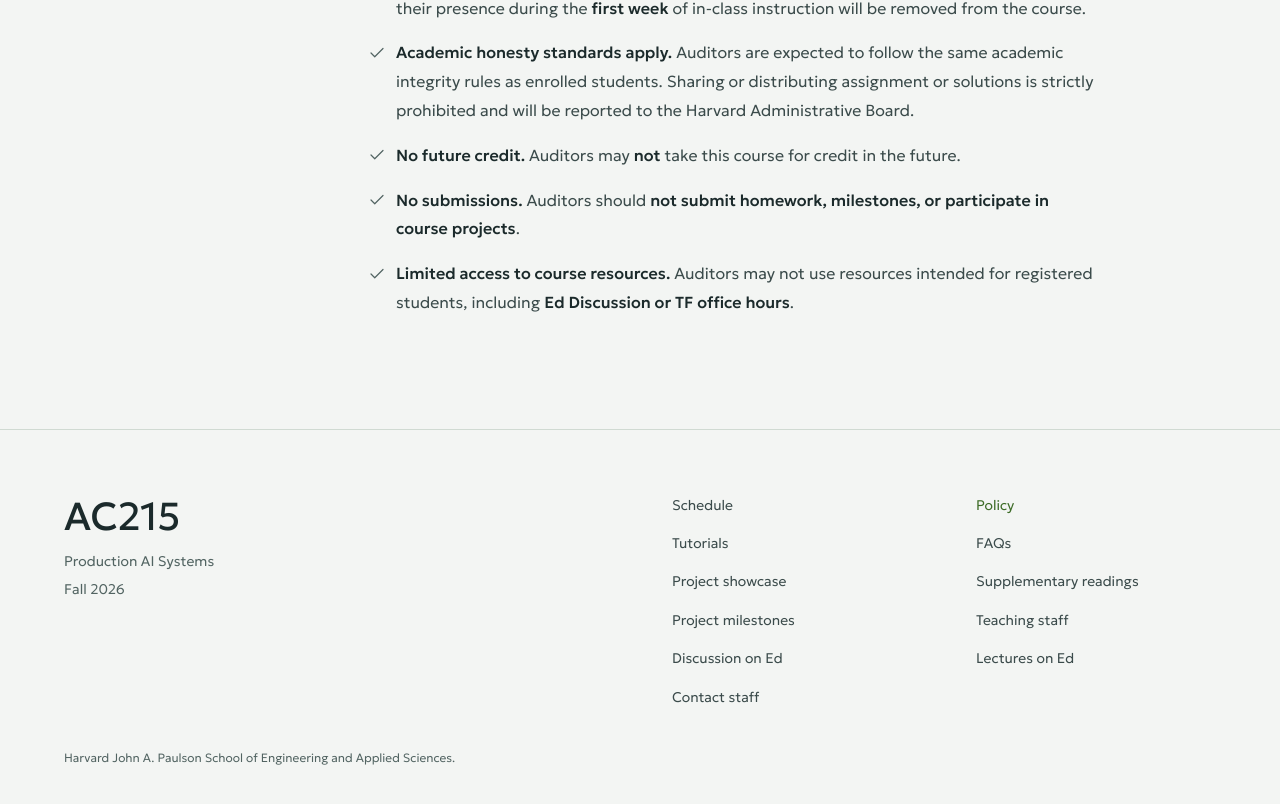
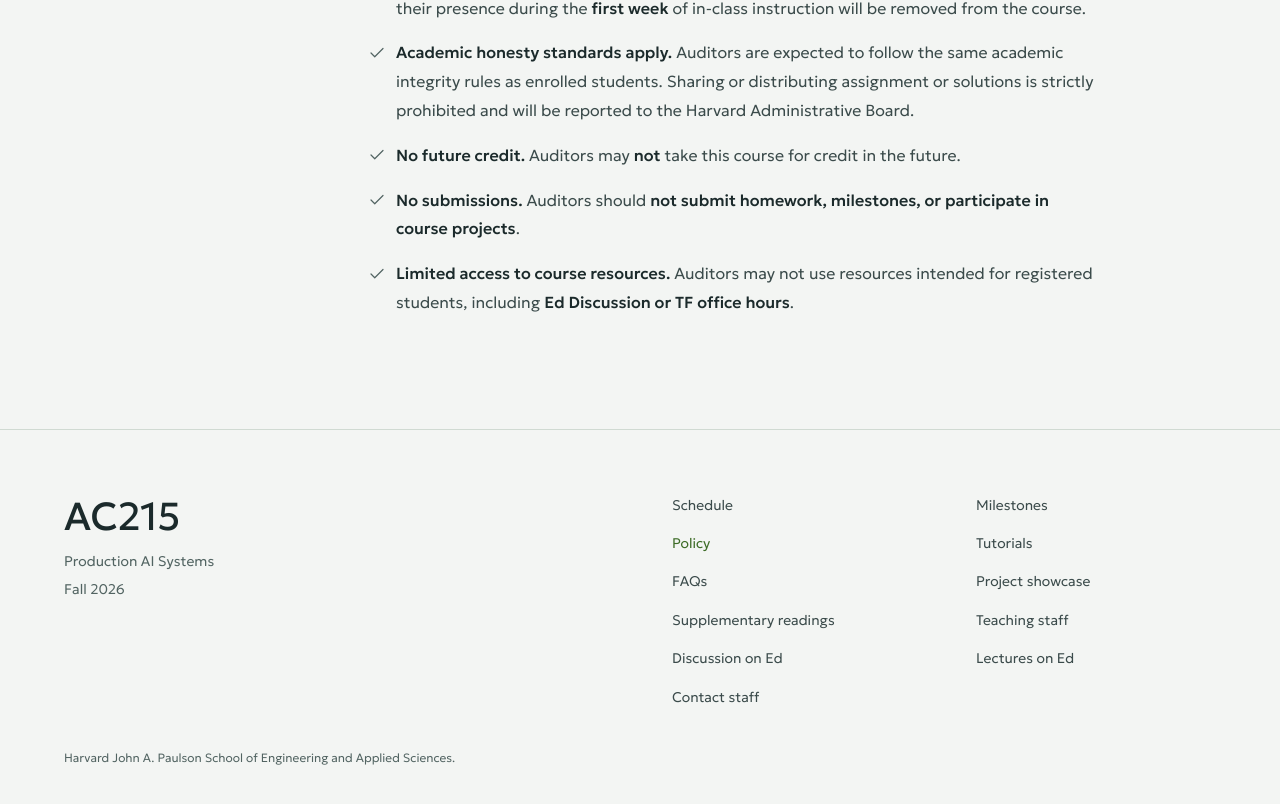
Before and after one commit to Harvard-IACS/AC215-new-site, a React (Vite) app in the folder frontend/: page /policy.html in a window 1280 px wide. Shown: the part 6514-7318 px from the top of the page. Built offline with nearby package versions, Linux system fonts and the light colour scheme.

Commit message:
Give Milestones its own top-level course page

```diff
--- a/frontend/src/App.jsx
+++ b/frontend/src/App.jsx
@@ -8,8 +8,7 @@ import { homePage, pages } from './pages';
 
 const CourseGuide = import.meta.env.VITE_ENABLE_CHAT === 'true' ? CourseGuideComponent : null;
 
-const milestonesLink = { id: 'milestones', path: '/#timeline', label: 'Milestones' };
-const primaryLinks = [homePage, ...pages.flatMap(page => page.id === 'schedule' ? [page, milestonesLink] : [page])];
+const primaryLinks = [homePage, ...pages];
 
 function PageLinks({ current, primary = false, onNavigate }) {
   return (primary ? primaryLinks : pages).map(page => <a key={page.id} href={siteUrl(page.path)} aria-current={current === page.id ? 'page' : undefined} onClick={onNavigate}>{page.label}</a>);
@@ -39,7 +38,7 @@ export default function App({ Page, page }) {
     <main id="main" className={page.id === 'home' ? undefined : 'course-page'}><Page page={page} openGuide={CourseGuide ? openGuide : undefined} /></main>
     <footer className="site-footer container">
       <div className="footer-name"><a href={siteUrl('/')}>AC215</a><span>Production AI Systems</span><span>Fall 2026</span></div>
-      <nav aria-label="Course resources"><PageLinks current={page.id} /><a href={siteUrl('/readings.html')}>Supplementary readings</a><a href={siteUrl('/#timeline')}>Project milestones</a><a href={siteUrl('/#people')}>Teaching staff</a><a href={DISCUSSION_URL} target="_blank" rel="noreferrer">Discussion on Ed</a><a href={LECTURES_URL} target="_blank" rel="noreferrer">Lectures on Ed</a><a href="mailto:ac215harvard@gmail.com">Contact staff</a></nav>
+      <nav aria-label="Course resources"><PageLinks current={page.id} /><a href={siteUrl('/readings.html')}>Supplementary readings</a><a href={siteUrl('/#people')}>Teaching staff</a><a href={DISCUSSION_URL} target="_blank" rel="noreferrer">Discussion on Ed</a><a href={LECTURES_URL} target="_blank" rel="noreferrer">Lectures on Ed</a><a href="mailto:ac215harvard@gmail.com">Contact staff</a></nav>
       <p>Harvard John A. Paulson School of Engineering and Applied Sciences.</p>
     </footer>
     {CourseGuide ? <><button type="button" className="chat-launcher" aria-label="Open course chat" aria-expanded={guideOpen} aria-controls="course-chat"
--- a/frontend/src/course-pages.jsx
+++ b/frontend/src/course-pages.jsx
@@ -98,7 +98,7 @@ function SchedulePage() {
             <span aria-hidden="true">—</span><span className="sr-only">{noLecture ? 'No lecture' : 'No published topic'}</span>
           </span>
         )}</td>
-        <td className="schedule-assessments">{quiz.trim() ? <span>{quiz.trim()}</span> : null}{milestone.trim() ? <a href={siteUrl('/#timeline')}>{milestone.trim()}<ArrowUpRight aria-hidden="true" /></a> : null}</td>
+        <td className="schedule-assessments">{quiz.trim() ? <span>{quiz.trim()}</span> : null}{milestone.trim() ? <a href={siteUrl('/milestones.html')}>{milestone.trim()}<ArrowUpRight aria-hidden="true" /></a> : null}</td>
       </tr>;
     })}</tbody></table></div>
     <div className="schedule-footnote"><p>Milestones are due at 10 pm Eastern.</p><a className="text-link" href={siteUrl('/policy.html#policy-on-usage-of-publicly-available-class-material')}>Course material policy<ArrowUpRight aria-hidden="true" /></a></div>
@@ -153,7 +153,7 @@ function ShowcasePage() {
       <div className="showcase-copy">
         <h1>Project<br />showcase.</h1>
         <p>Coming soon.</p>
-        <a className="text-link" href={siteUrl('/#timeline')}>Explore the milestones<ArrowUpRight aria-hidden="true" /></a>
+        <a className="text-link" href={siteUrl('/milestones.html')}>Explore the milestones<ArrowUpRight aria-hidden="true" /></a>
       </div>
       <div className="showcase-scene">
         <svg className="showcase-filter" width="0" height="0" aria-hidden="true">
--- a/frontend/src/data/course-pages/policy.md
+++ b/frontend/src/data/course-pages/policy.md
@@ -15,14 +15,14 @@ The table below reflects how we weight **steady project progress** and **underst
 
 | Milestone                                                    | Weight |
 | ------------------------------------------------------------ | ------ |
-| [MS1](/#timeline) | 8%     |
-| [MS2](/#timeline) | 14%    |
-| [MS3](/#timeline) | 18%    |
-| [MS4](/#timeline) | 18%    |
-| [MS5](/#timeline) | 24%    |
+| [MS1](/milestones.html) | 8%     |
+| [MS2](/milestones.html) | 14%    |
+| [MS3](/milestones.html) | 18%    |
+| [MS4](/milestones.html) | 18%    |
+| [MS5](/milestones.html) | 24%    |
 | Quizzes (6 total; best 4 count)                             | 18%    |
 
-For more information about the projects and milestones, you can click the links above or visit the [project page](/#timeline).
+For more information about the projects and milestones, you can click the links above or visit the [project page](/milestones.html).
 
 ---
 
--- a/frontend/src/home-page.jsx
+++ b/frontend/src/home-page.jsx
@@ -1,10 +1,9 @@
 import { siteUrl } from './site-url';
 import { useRef } from 'react';
-import { ArrowDownRight, ExternalLink, MessageCircle } from 'lucide-react';
+import { ArrowDownRight, ArrowUpRight, ExternalLink, MessageCircle } from 'lucide-react';
 import { SECScene } from './sec-scene';
-import { MilestoneDetail } from './milestone-detail';
 import CourseInformation from './course-information';
-import { DISCUSSION_URL, LECTURES_URL, instructors, milestones, questions, staff } from './data/course';
+import { DISCUSSION_URL, LECTURES_URL, instructors, questions, staff } from './data/course';
 
 function Person({ person, instructor = false }) {
   return <article className={instructor ? 'person person-lead' : 'person'}>
@@ -48,7 +47,7 @@ export default function HomePage({ openGuide }) {
             <h2 id="project-heading">One team.<br />A complete system.</h2>
             <p className="chapter-lead">Build your own AI application from problem to production.</p>
             <p>Teams of 3 to 5 connect modeling, data, infrastructure, and a usable interface. Every member learns the whole system.</p>
-            <a className="text-link" href="#timeline">See the project milestones <ArrowDownRight aria-hidden="true" /></a>
+            <a className="text-link" href={siteUrl('/milestones.html')}>See the project milestones <ArrowUpRight aria-hidden="true" /></a>
           </section>
           <section className="course-chapter classroom-chapter" aria-labelledby="classroom">
             <h2 id="classroom">Take your seat.</h2>
@@ -64,15 +63,6 @@ export default function HomePage({ openGuide }) {
         <div className="scene-column"><div className="scene-sticky"><SECScene trackRef={trackRef} /></div></div>
       </div>
       <CourseInformation />
-      <section className="timeline-section" aria-labelledby="timeline">
-        <div className="container">
-          <div className="section-intro"><h2 id="timeline">Five milestones.<br />One working system.</h2><p>Build with feedback from the teaching team.</p></div>
-          <ol className="milestone-list">{milestones.map((item, index) => <li key={item.id}>
-            <MilestoneDetail item={item} index={index} />
-          </li>)}</ol>
-          <p className="timeline-note">Due at 10 pm Eastern.</p>
-        </div>
-      </section>
       <section className="people-section container" aria-labelledby="people">
         <div className="section-intro"><h2 id="people">Learn with<br />Pavlos and Chris.</h2><a className="text-link" href={DISCUSSION_URL} target="_blank" rel="noreferrer">Connect with the teaching team <ExternalLink aria-hidden="true" /></a></div>
         <div className="people-layout"><div className="instructor-list">{instructors.map(person => <Person key={person.name} person={person} instructor />)}</div><div className="staff-list">{staff.map(person => <Person key={person.name} person={person} />)}</div></div>
--- a/frontend/src/milestone-page.jsx
+++ b/frontend/src/milestone-page.jsx
@@ -11,7 +11,7 @@ export default function MilestonePage({ page }) {
     <header className="page-intro"><div>
       <p className="milestone-meta">{item.id} <span>Due {item.label}, 10 pm Eastern</span><span>{item.weight}% of course grade</span></p>
       <h1>{instruction.title}</h1>
-    </div><a className="text-link" href={siteUrl('/#timeline')}>All milestones<ArrowUpRight aria-hidden="true" /></a></header>
+    </div><a className="text-link" href={siteUrl('/milestones.html')}>All milestones<ArrowUpRight aria-hidden="true" /></a></header>
     <div className="document-layout">
       <nav className="page-index" aria-label="Instruction sections"><p>On this page</p>{instruction.sections.map(section => <a key={section.id} href={'#' + section.id}>{section.title}</a>)}</nav>
       <div className="document-sections">{instruction.sections.map(section => <section key={section.id} className="document-section" aria-labelledby={section.id}>
--- /dev/null
+++ b/frontend/src/milestones-page.jsx
@@ -0,0 +1,14 @@
+import { MilestoneDetail } from './milestone-detail';
+import { milestones } from './data/course';
+
+export default function MilestonesPage() {
+  return <div className="container page-content">
+    <header className="page-intro"><div>
+      <h1>Milestones.</h1>
+      <p>Project deadlines and instructions. All milestones are due at 10 pm Eastern.</p>
+    </div></header>
+    <ol className="milestone-list">{milestones.map((item, index) => <li key={item.id}>
+      <MilestoneDetail item={item} index={index} />
+    </li>)}</ol>
+  </div>;
+}
--- a/frontend/src/pages.js
+++ b/frontend/src/pages.js
@@ -7,6 +7,7 @@ export const homePage = {
 
 export const pages = [
   { id: 'schedule', aliases: ['/schedule/'], path: '/schedule.html', label: 'Schedule', title: 'Schedule | AC215', description: 'The AC215 semester schedule: lectures, quizzes, and project milestones.' },
+  { id: 'milestones', aliases: ['/milestones/'], path: '/milestones.html', label: 'Milestones', title: 'Milestones | AC215', description: 'Deadlines and instructions for all five AC215 project milestones.' },
   { id: 'policy', aliases: ['/policy/'], path: '/policy.html', label: 'Policy', title: 'Course policy | AC215', description: 'AC215 grading, deadlines, collaboration, academic honesty, accessibility, and course policies.' },
   { id: 'tutorials', aliases: ['/tutorials_demo/'], path: '/tutorials.html', label: 'Tutorials', title: 'Tutorials | AC215', description: 'AC215 tutorials and demos, organized by lecture, with notebooks, repositories, and Ed lessons.' },
   { id: 'faqs', aliases: ['/faq/'], path: '/faqs.html', label: 'FAQs', title: 'FAQs | AC215', description: 'Answers to AC215 questions about lectures, quizzes, projects, teams, and course requirements.' },
@@ -26,6 +27,6 @@ export function pageForPath(pathname) {
 // Original course navigation that now opens a section on Home.
 export const legacyRedirects = [
   { path: '/staff/', target: '/#people' },
-  { path: '/projects/', target: '/#timeline' },
+  { path: '/projects/', target: '/milestones.html' },
   { path: '/calendar/', target: '/schedule.html' },
 ];
--- a/frontend/src/prerender.jsx
+++ b/frontend/src/prerender.jsx
@@ -2,6 +2,7 @@ import React from 'react';
 import { renderToString } from 'react-dom/server';
 import App from './App';
 import HomePage from './home-page';
+import MilestonesPage from './milestones-page';
 import CoursePages from './course-pages';
 import MilestonePage from './milestone-page';
 import { homePage, pages, resourcePages } from './pages';
@@ -9,5 +10,5 @@ export const routes = [homePage, ...pages, ...resourcePages];
 export { legacyRedirects } from './pages';
 export { siteUrl } from './site-url';
 export function render(page) {
-  return renderToString(<App Page={page.id === 'home' ? HomePage : page.kind === 'milestone' ? MilestonePage : CoursePages} page={page} />);
+  return renderToString(<App Page={page.id === 'home' ? HomePage : page.id === 'milestones' ? MilestonesPage : page.kind === 'milestone' ? MilestonePage : CoursePages} page={page} />);
 }
--- a/frontend/tests/integration.mjs
+++ b/frontend/tests/integration.mjs
@@ -507,7 +507,9 @@ try {
   assert.equal(await courseResources.getByRole('link', {name:'Discussion on Ed',exact:true}).getAttribute('href'), 'https://edstem.org/us/courses/97373/discussion');
   assert.equal(await courseResources.getByRole('link', {name:'Lectures on Ed',exact:true}).getAttribute('href'), 'https://edstem.org/us/courses/97373/lessons');
   await page.getByRole('link', {name:'See the project milestones',exact:true}).click();
+  await page.waitForURL(url => url.pathname === '/milestones.html');
   await verifyMilestoneDialogs(page);
+  await page.goto(base);
   record('All five milestone windows show full instructions, trap and return focus, close by button and Escape, and navigate within the reading area');
 
   if (chatEnabled) {
@@ -681,7 +683,7 @@ try {
     }
     if (width === 390 || width === 1280) {
       const expectedTop = width === 390 ? 64 + 24 : 88 + 40;
-      for (const [label,id] of [['Explore the course','curriculum'],['See the project milestones','timeline'],['Teaching staff','people']]) {
+      for (const [label,id] of [['Explore the course','curriculum'],['Teaching staff','people']]) {
         await page.getByRole('link',{name:label,exact:true}).click();
         const heading = page.locator('#'+id);
         assert.equal(await heading.evaluate(element=>element.tagName),'H2',`${id} fragment does not target the actual heading`);
```
Also changed, not shown: frontend/src/main.jsx (+6 -1 lines), frontend/tests/pages.mjs (+5 -3 lines).
